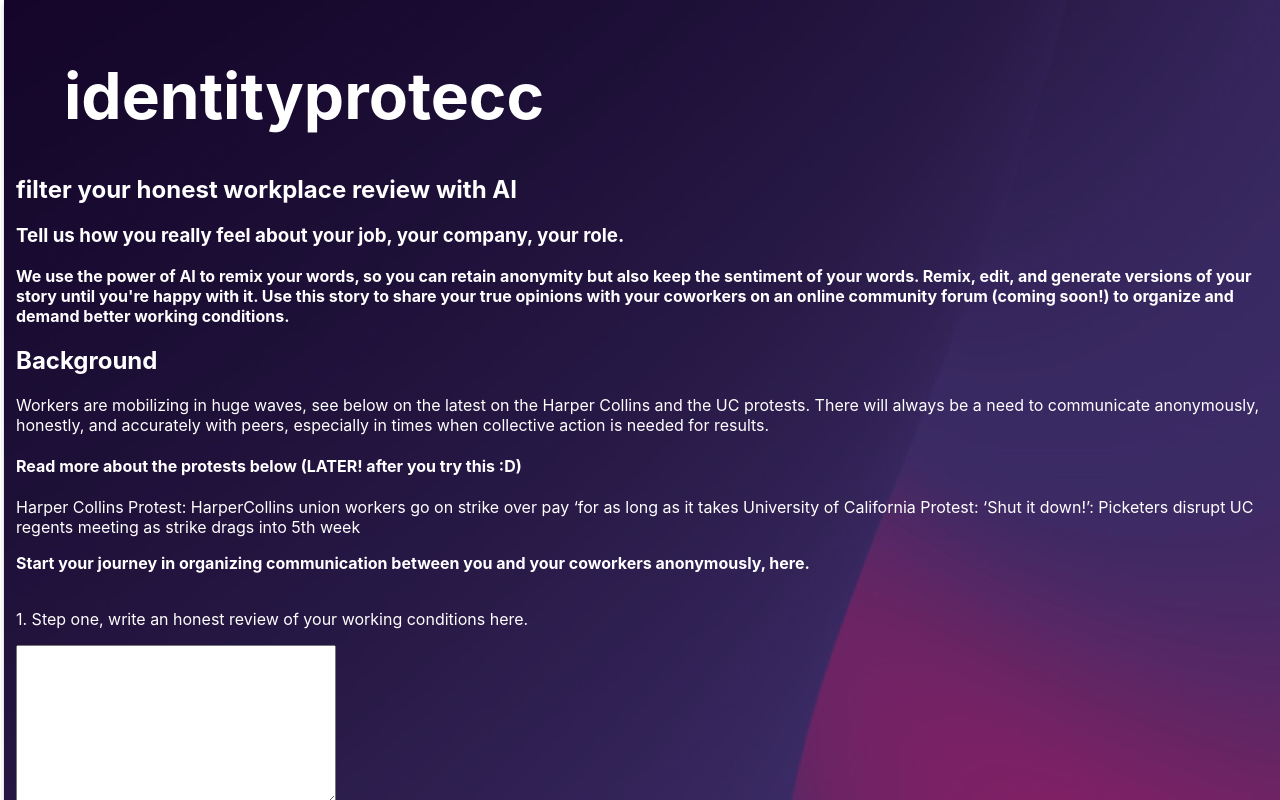
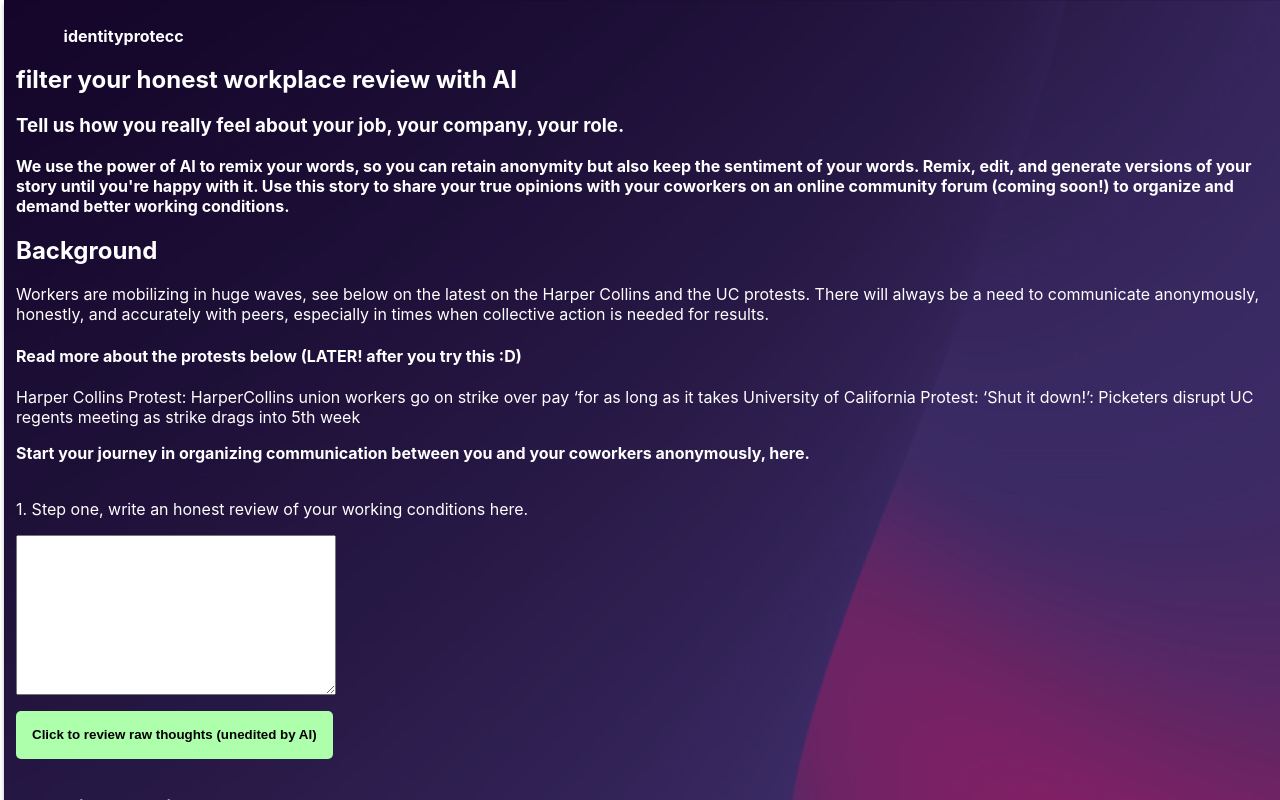
Before and after one commit to bookvacuum/first-quest, a Next.js app: page / in a window 1280 px wide. Shown: the top 800 px of the page. Built offline with nearby package versions, Linux system fonts and the light colour scheme.

Commit message:
fix text

```diff
--- a/pages/index.tsx
+++ b/pages/index.tsx
@@ -60,7 +60,6 @@ const generateAIVersion = async (input: string, setValue: ((arg0: string) => voi
         </Head>
 
       <main>
-
           <h1 className={styles.title}>identityprotecc</h1>
           <h2> filter your honest workplace review with AI</h2>
         <h3>Tell us how you really feel about your job, your company, your role. </h3>
--- a/styles/Home.module.css
+++ b/styles/Home.module.css
@@ -101,7 +101,7 @@
 
 .title {
   line-height: 1.15;
-  font-size: 4rem;
+  font-size: 1rem;
 }
 
 
```
